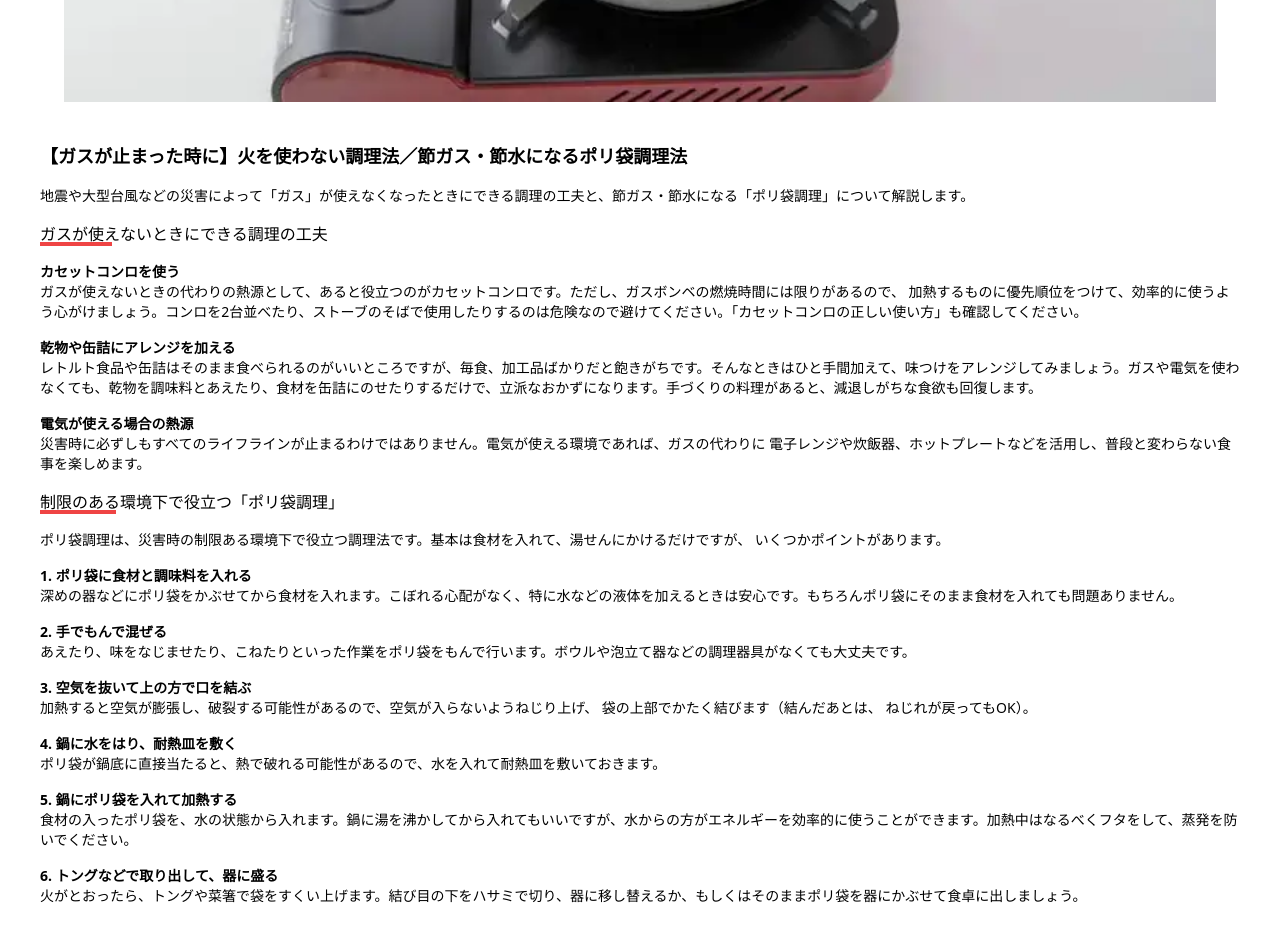
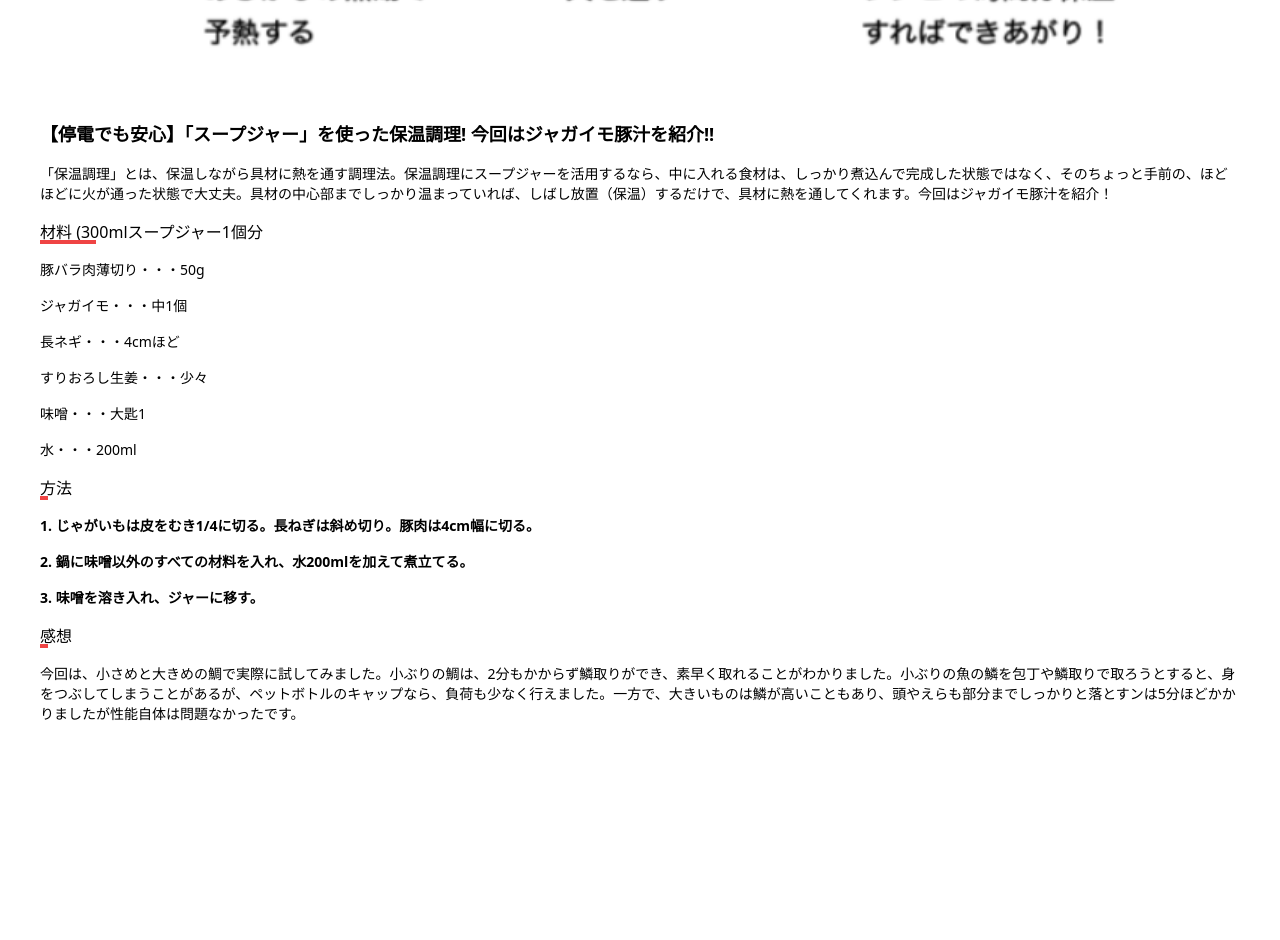
Before and after one commit to batosg/RakutenHackathon, a Next.js app: page /tips in a window 1280 px wide. Shown: the part 560-1500 px from the top of the page. After the commit the page ends 1324 px from the top, so only its background shows below. Built offline with nearby package versions, Linux system fonts and the light colour scheme.

Commit message:
feat: tips addition

```diff
--- a/app/tips/page.tsx
+++ b/app/tips/page.tsx
@@ -1,14 +1,19 @@
 import { GassConlo } from "@/public";
+import { Petbottle } from "@/public"
+import { Bottle } from "@/public"
 import Image from "next/image";
 
 
-const image = <Image className="w-[90vw] mx-auto" src={GassConlo} alt="ガスコンロ" />;
-const title = (text:string) => <h1 className="text-lg font-bold mb-4 ">{text}</h1>;
-const baseText = (text:string) => <div className="mb-4 text-left text-sm">{text}</div>;
-const heading = (text:string) => <h1 className="text-1xl mb-4 relative inline-block text-base">{text}<span className="absolute left-0 bottom-0 w-1/4 h-1 bg-red-500"></span></h1>;
-const middleHeading = (text:string) => <div className="mb-4s text-left text-sm font-bold">{text}</div>;
+const image1 = <Image className="w-[90vw] mx-auto" src={GassConlo} alt="ガスコンロ" />;
+const image2 = <Image className="w-[90vw] mx-auto" src={Petbottle} alt="ペットボトル" />;
+const image3 = <Image className="w-[90vw] mx-auto" src={Bottle} alt="水筒" />;
+const title = (text: string) => <h1 className="text-lg font-bold mb-4 ">{text}</h1>;
+const baseText = (text: string) => <div className="mb-4 text-left text-sm">{text}</div>;
+const heading = (text: string) => <h1 className="text-1xl mb-4 relative inline-block text-base">{text}<span className="absolute left-0 bottom-0 w-1/4 h-1 bg-red-500"></span></h1>;
+const middleHeading = (text: string) => <div className="mb-4s text-left text-sm font-bold">{text}</div>;
 
-const context = <div className = "m-10 mx-left">
+{/*ガスが止まった時の対策記事*/ }
+const context = <div className="m-10 mx-left">
     {title("【ガスが止まった時に】火を使わない調理法／節ガス・節水になるポリ袋調理法")}
     {baseText("地震や大型台風などの災害によって「ガス」が使えなくなったときにできる調理の工夫と、節ガス・節水になる「ポリ袋調理」について解説します。")}
 
@@ -36,11 +41,58 @@ const context = <div className = "m-10 mx-left">
     {baseText("火がとおったら、トングや菜箸で袋をすくい上げます。結び目の下をハサミで切り、器に移し替えるか、もしくはそのままポリ袋を器にかぶせて食卓に出しましょう。")}
 </div>;
 
-const Tips = () => {
+{/*包丁がなくて鱗取りが大変な時の対策記事*/ }
+const context2 = <div className="m-10 mx-left">
+    {title("【便利すぎ】差かなのウロコ取りには「ペットボトルのキャップ」を使うべし！ 軽くて安全、魚も傷つかない!")}
+    {baseText("鱗取りは包丁の背で取り除くのが最も主流ですが、手間がかかり、うろこが飛び散るなど面倒な作業です。そこで、災害時であっても簡単に鱗取りを行える方法を紹介します。")}
+
+    {heading("用意するもの")}
+    {middleHeading("魚")}
+    {baseText("小魚から中型の魚まで、特にサイズは気にする必要はありません。")}
+    {middleHeading("ペットボトルのキャップ")}
+    {baseText("ご自身が持っているものであればなんでも問題はありません")}
+
+    {heading("方法")}
+    {middleHeading("1. まな板の上に牛乳パックを開いたもの、あるいはクッキングシートなどを敷き、魚を置く。")}
+    {baseText("")}
+    {middleHeading("2. ペットボトルのキャップの裏面を魚に当てて、左右に動かす。")}
+    {baseText("")}
+    {middleHeading("3. 取れたら裏表をひっくり返して、2.の作業を繰り返す")}
+    {baseText("")}
+    {heading("感想")}
+    {baseText("今回は、小さめと大きめの鯛で実際に試してみました。小ぶりの鯛は、2分もかからず鱗取りができ、素早く取れることがわかりました。小ぶりの魚の鱗を包丁や鱗取りで取ろうとすると、身をつぶしてしまうことがあるが、ペットボトルのキャップなら、負荷も少なく行えました。一方で、大きいものは鱗が高いこともあり、頭やえらも部分までしっかりと落とすンは5分ほどかかりましたが性能自体は問題なかったです。")}
+
+</div>;
+{/*停電時でも簡単！「スープジャーを使った保温調理*/ }
+
+const context3 = <div className="m-10 mx-left">
+    {title("【停電でも安心】「スープジャー」を使った保温調理! 今回はジャガイモ豚汁を紹介!!")}
+    {baseText("「保温調理」とは、保温しながら具材に熱を通す調理法。保温調理にスープジャーを活用するなら、中に入れる食材は、しっかり煮込んで完成した状態ではなく、そのちょっと手前の、ほどほどに火が通った状態で大丈夫。具材の中心部までしっかり温まっていれば、しばし放置（保温）するだけで、具材に熱を通してくれます。今回はジャガイモ豚汁を紹介！")}
+
+    {heading("材料 (300mlスープジャー1個分")}
+    {middleHeading("")}
+    {baseText("豚バラ肉薄切り・・・50g")}
+    {baseText("ジャガイモ・・・中1個")}
+    {baseText("長ネギ・・・4cmほど")}
+    {baseText("すりおろし生姜・・・少々")}
+    {baseText("味噌・・・大匙1")}
+    {baseText("水・・・200ml")}
+
+    {heading("方法")}
+    {middleHeading("1. じゃがいもは皮をむき1/4に切る。長ねぎは斜め切り。豚肉は4cm幅に切る。")}
+    {baseText("")}
+    {middleHeading("2. 鍋に味噌以外のすべての材料を入れ、水200mlを加えて煮立てる。")}
+    {baseText("")}
+    {middleHeading("3. 味噌を溶き入れ、ジャーに移す。")}
+    {baseText("")}
+    {heading("感想")}
+    {baseText("今回は、小さめと大きめの鯛で実際に試してみました。小ぶりの鯛は、2分もかからず鱗取りができ、素早く取れることがわかりました。小ぶりの魚の鱗を包丁や鱗取りで取ろうとすると、身をつぶしてしまうことがあるが、ペットボトルのキャップなら、負荷も少なく行えました。一方で、大きいものは鱗が高いこともあり、頭やえらも部分までしっかりと落とすンは5分ほどかかりましたが性能自体は問題なかったです。")}
+
+</div>; const Tips = () => {
     return (
         <div>
-            {image}
-            {context}
+            {image3}
+            {context3}
         </div>
     );
 };
--- a/public/index.ts
+++ b/public/index.ts
@@ -15,3 +15,5 @@ export { default as Refrigerator } from './freeze_black.png'
 //export { default as RefrigeratorGray } from './freeze_139.png'
 export { default as Heart } from './heart.png'
 export { default as Save } from './save.png'
+export { default as Petbottle } from './petbottle.png'
+export { default as Bottle } from './bottle.png'
```
Also changed, not shown: public/bottle.png (added), public/petbottle.png (added).
